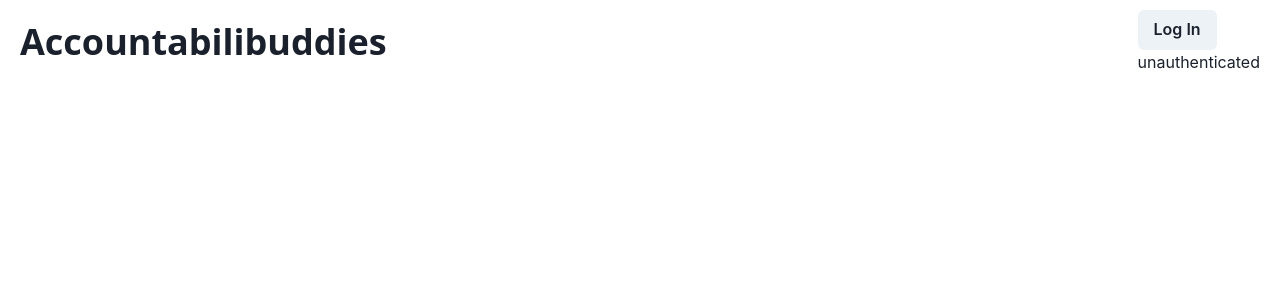
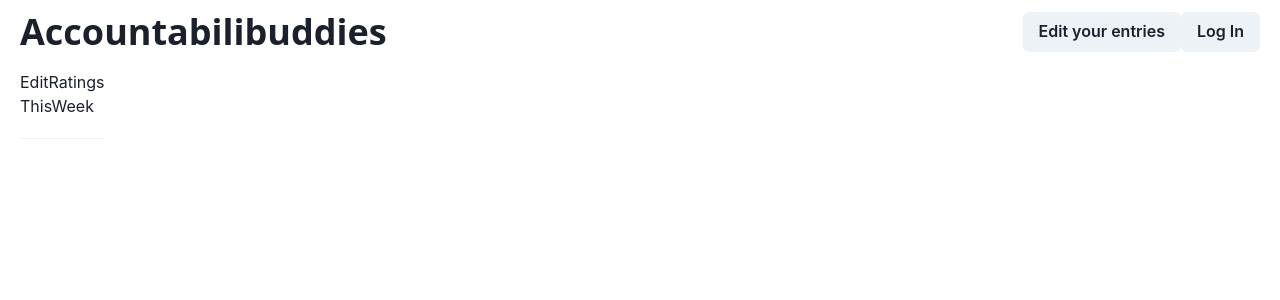
Before and after one commit to kelly-keating/accountabilibuddies, a React (Vite) app: page / in a window 1280 px wide. Shown: the top 300 px of the page. Built offline with nearby package versions, Linux system fonts and the light colour scheme; no server answers; the database is empty; a web font is replaced by a local one.

Commit message:
tweaks & welcome prompt

```diff
--- a/src/components/Dash.tsx
+++ b/src/components/Dash.tsx
@@ -1,14 +1,34 @@
-import { Box, Flex, Heading } from '@chakra-ui/react'
+import { useEffect, useState } from 'react'
+import { Box, Divider, Flex, Heading } from '@chakra-ui/react'
 import { useData } from '../firebase/contexts/data'
+import { useAuth } from '../firebase/contexts/auth'
+import { getUserId } from '../firebase/auth'
 
+import EditRatings from './EditRatings'
 import GraphDisplayList from './GraphDisplayList'
 import LoginButton from './Login'
 import LogoutButton from './Logout'
-import Profile from './Profile'
+import NewUserPopup from './NewUserPopup'
+import ShowRatingButton from './ShowRatingButton'
+import ThisWeek from './ThisWeek'
 
 function Dash() {
+  const user = useAuth()
   const { users } = useData()
-  const userNum = users ? Object.keys(users).length : 0
+
+  const [showNewUserPrompt, setNewUserPrompt] = useState(false)
+  const closePopup = () => { setNewUserPrompt(false) }
+
+  const [showEditRatings, setShowEditRatings] = useState(false)
+  const openEditRatings = () => { setShowEditRatings(true) }
+  const closeEditRatings = () => { setShowEditRatings(false) }
+
+  useEffect(() => {
+    const uid = getUserId()
+    if (users && uid && !users[uid].ratings) {
+      setNewUserPrompt(true)
+    }
+  }, [user, users])
 
   return (
     <>
@@ -16,18 +36,32 @@ function Dash() {
         align="center" justify="space-between"
         position="fixed" top="0" left="0" w="100vw" px="20px" py="10px"
       >
-        <Heading id="honk-hard-font">Accountabilibuddies </Heading>
+        <Heading id="honk-hard-font">Accountabilibuddies</Heading>
 
-        <Box>
+        <Flex align="center">
+          <ShowRatingButton
+            showEdit={showEditRatings}
+            openEdit={openEditRatings}
+            closeEdit={closeEditRatings}
+          />
           <LoginButton />
           <LogoutButton />
-          <Profile />
-        </Box>
+        </Flex>
       </Flex>
 
       <Box mt="50px">
+        <EditRatings />
+        <ThisWeek />
+        <Divider marginY="20px" />
         <GraphDisplayList />
       </Box>
+
+      {showNewUserPrompt && (
+        <NewUserPopup
+          closeModal={closePopup}
+          openAddRatings={openEditRatings}
+        />
+      )}
     </>
   )
 }
--- /dev/null
+++ b/src/components/EditRatings.tsx
@@ -0,0 +1,5 @@
+function EditRatings() {
+  return <h2>EditRatings</h2>
+}
+
+export default EditRatings
--- /dev/null
+++ b/src/components/NewUserPopup.tsx
@@ -0,0 +1,55 @@
+import {
+  Modal,
+  ModalOverlay,
+  ModalContent,
+  ModalHeader,
+  ModalFooter,
+  ModalBody,
+  ModalCloseButton,
+  Button,
+  Text,
+} from '@chakra-ui/react'
+
+interface Props {
+  closeModal: () => void
+  openAddRatings: () => void
+}
+
+function RatingsPopup({ closeModal, openAddRatings }: Props) {
+  const theySaidYes = () => {
+    openAddRatings()
+    closeModal()
+  }
+
+  return (
+    <Modal isOpen={true} onClose={closeModal}>
+      <ModalOverlay />
+      <ModalContent>
+        <ModalHeader>Welcome!</ModalHeader>
+        <ModalCloseButton />
+
+        <ModalBody>
+          <Text>
+            Your first task as an accountabilibuddy is to enter a few things you
+            want to keep yourself checking in on when we meet each week.
+          </Text>
+          <Text mt="15px">
+            It&apos;ll be a fist of five rating of however you feel with each
+            value/goal/activity so feel free to make them whatever suits you.
+          </Text>
+        </ModalBody>
+
+        <ModalFooter>
+          <Button variant="ghost" mr="10px" onClick={closeModal}>
+            Just show me the page
+          </Button>
+          <Button colorScheme="teal" onClick={theySaidYes}>
+            Let me add some!
+          </Button>
+        </ModalFooter>
+      </ModalContent>
+    </Modal>
+  )
+}
+
+export default RatingsPopup
--- a/src/components/Profile.tsx
+++ /dev/null
@@ -1,9 +0,0 @@
-import { useAuth } from '../firebase/contexts/auth'
-
-function CurrentUser() {
-  const user = useAuth()
-
-  return <div>{user?.displayName || 'unauthenticated'}</div>
-}
-
-export default CurrentUser
--- /dev/null
+++ b/src/components/ShowRatingButton.tsx
@@ -0,0 +1,17 @@
+import { Button } from '@chakra-ui/react'
+
+interface Props {
+  showEdit: boolean
+  openEdit: () => void
+  closeEdit: () => void
+}
+
+function ShowRatingButton({ showEdit, openEdit, closeEdit }: Props) {
+  return (
+    <Button as="button" onClick={showEdit ? closeEdit : openEdit}>
+      {showEdit ? 'Cancel Edit' : 'Edit your entries'}
+    </Button>
+  )
+}
+
+export default ShowRatingButton
--- /dev/null
+++ b/src/components/ThisWeek.tsx
@@ -0,0 +1,7 @@
+function ThisWeek() {
+  return (
+    <h2>ThisWeek</h2>
+  )
+}
+
+export default ThisWeek
--- a/src/components/UserGraph.tsx
+++ b/src/components/UserGraph.tsx
@@ -17,39 +17,47 @@ interface Props {
 
 function UserGraph({ userId }: Props) {
   const { users, ratings } = useData()
-  const userKeys = users && users[userId] && users[userId].ratings || {}
+  const userKeys = (users && users[userId] && users[userId].ratings) || {}
   const userKeyId = Object.keys(userKeys)
-  const userRatings = ratings && ratings[userId] || {}
+  const userRatings = (ratings && ratings[userId]) || {}
 
   const recentDates = getRecentWednesdays()
-  const data = recentDates.map((d,  idx) => {
-    const date = idx === 0 ? "This Wednesday" : formatDate.firebaseToDisplay(d)
+  const data = recentDates.map((d, idx) => {
+    const date = idx === 0 ? 'This Week' : formatDate.firebaseToDisplay(d)
 
     return {
       date,
-      ...userRatings[d]
+      ...userRatings[d],
     }
   })
 
-
-  const chartCols = ["#8884d8","#82ca9d", "#ffc658", "#d88484", "#ca82d1", "#84d8d6"]
+  const chartCols = [
+    '#8884d8',
+    '#82ca9d',
+    '#ffc658',
+    '#d88484',
+    '#ca82d1',
+    '#84d8d6',
+  ]
   return (
     // <ResponsiveContainer
     // // width="90px"
     // // height="250px"
     // >
     <LineChart
-       width={730} height={250}
+      width={730}
+      height={250}
       data={data}
       // margin={{ top: 5, right: 30, left: 20, bottom: 5 }}
     >
       <CartesianGrid strokeDasharray="2" />
       <XAxis dataKey="date" padding={{ left: 30 }} />
-        <YAxis domain={[0,5]} tickCount={6} />
+      <YAxis domain={[0, 5]} tickCount={6} />
       <Tooltip />
       <Legend />
       {userKeyId.map((id, idx) => (
-          <Line key={id}
+        <Line
+          key={id}
           name={userKeys[id].text}
           type="monotone"
           dataKey={id}
--- a/src/dateUtil.js
+++ b/src/dateUtil.js
@@ -6,7 +6,7 @@ export function getRecentWednesdays() {
   const lastWednesday = new Date()
   lastWednesday.setDate(now.getDate() - daysSinceLastWednesday)
 
-  const recentWednesdays = [ getNextWednesday() ]
+  const recentWednesdays = [getNextWednesday()]
 
   for (let i = 0; i < 4; i++) {
     recentWednesdays.push(formatDate.dateToString(lastWednesday))
```
Also changed, not shown: src/components/GraphDisplayList.tsx (+4 -4 lines). Lines whose indentation alone changed are shown as unchanged.
